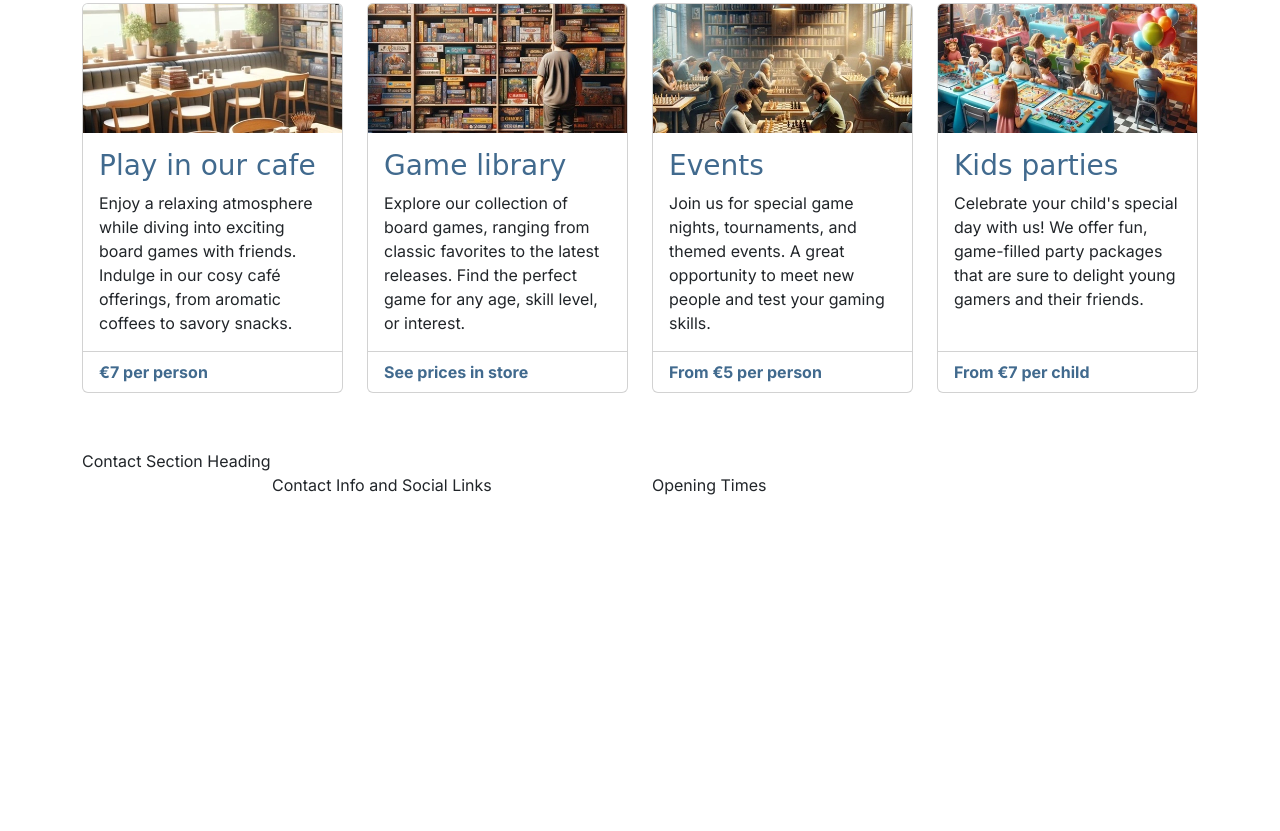
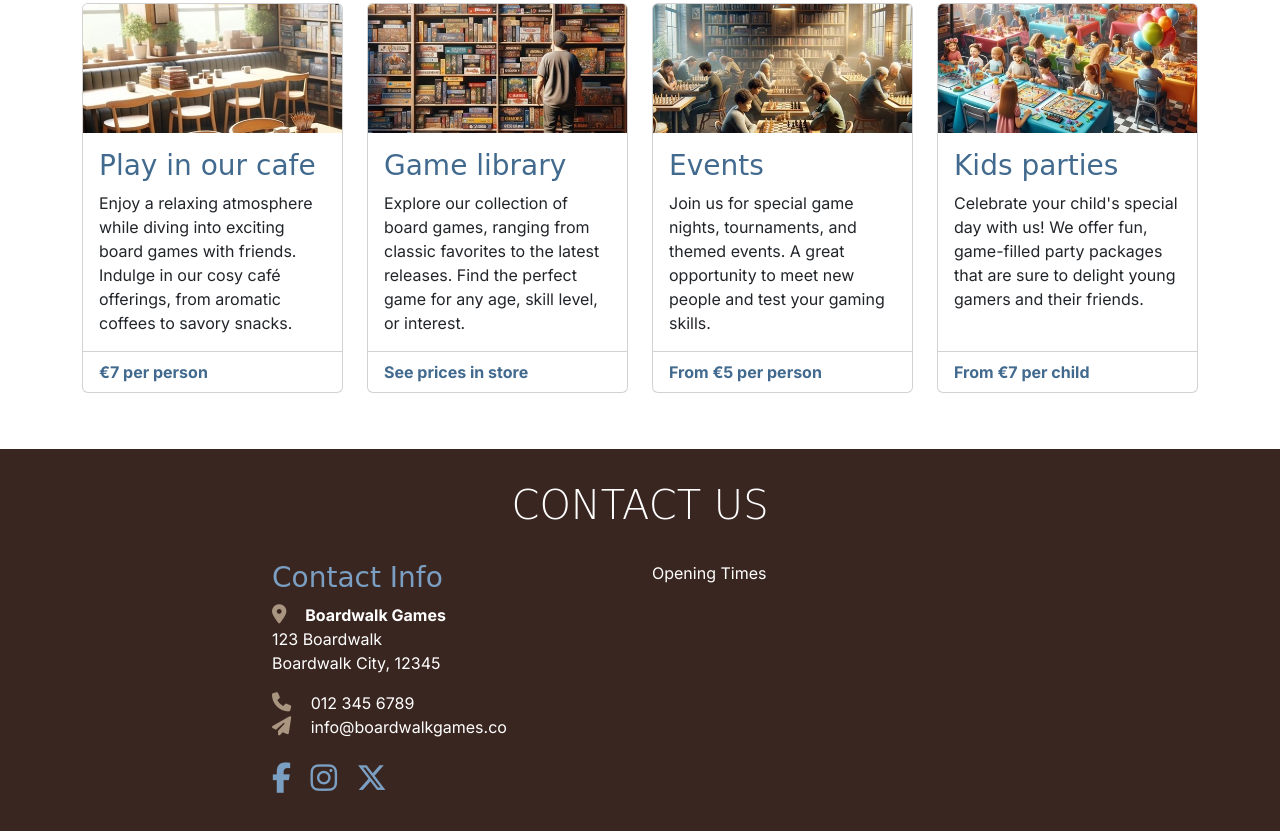
Before and after one commit to TeseoLou/boardwalk-games, a plain HTML site: page index.html in a window 1280 px wide. Shown: the part 655-1486 px from the top of the page. Before the commit the page ends 1152 px from the top, so only its background shows below. Drawn offline with nearby package versions, Linux system fonts and the light colour scheme; a web font is replaced by a local one.

Commit message:
add content and styling to contact section on homepage

```diff
--- a/assets/css/style.css
+++ b/assets/css/style.css
@@ -88,6 +88,38 @@
     border: none;
 }
 
+/* Footer */
+#contact {
+    background-color: var(--primary-color--);
+    color: white;
+    padding-bottom: 3rem;
+}
+
+#contact h2 {
+    color: white;
+}
+
+#contact .sub-heading-color {
+    color: var(--highlight-color-light--);
+}
+
+#contact i {
+    color: var(--secondary-color--);
+    font-size: 1.2rem;
+    margin-right: 15px;
+}
+
+#contact .social-links i {
+    color: var(--highlight-color-light--);
+    font-size: 1.9rem;
+    transition: color 0.3s ease-in-out;
+}
+
+#contact .social-links i:hover {
+    color: var(--secondary-color--);
+}
+
+
 /*
 .container, .row {
     border: 2px solid black;
--- a/index.html
+++ b/index.html
@@ -176,12 +176,30 @@
 
     <!--Footer/Contact-->
     <!--mt-auto to push footer to the bottom of the page-->
-    <footer class="mt-auto">
-        <div class="container">
+    <footer id="contact" class="mt-auto">
+        <div class="container section">
             <div class="row justify-content-center">
-                <div class="col-12">Contact Section Heading</div>
+                <div class="col-12 text-center">
+                    <h2 class="display-6">Contact Us</h2>
+                </div>
                 <!--Contact Info-->
-                <div class="col-12 col-md-6 col-xl-4">Contact Info and Social Links</div>
+                <div class="col-12 col-md-6 col-xl-4">
+                    <h3 class="sub-heading-color">Contact Info</h3>
+                    <address>
+                        <i class="fa-solid fa-location-dot"></i><strong> Boardwalk Games</strong><br>
+                        123 Boardwalk<br>
+                        Boardwalk City, 12345
+                    </address>
+                    <p>
+                    <i class="fa-solid fa-phone"></i> 012 345 6789<br>
+                    <i class="fa-solid fa-paper-plane"></i> info@boardwalkgames.co
+                    </p>
+                    <div class="social-links mt-4">
+                        <a href="http://https://www.facebook.com/" target="_blank" aria-label="link to facebook (opens in new tab)" rel="noopener"><i class="fa-brands fa-facebook-f"></i></i></a>
+                        <a href="http://https://www.instagram.com/" target="_blank" aria-label="link to instagram (opens in new tab)" rel="noopener"><i class="fa-brands fa-instagram"></i></a>
+                        <a href="http://https://x.com/" target="_blank" aria-label="link to x (opens in new tab)" rel="noopener"><i class="fa-brands fa-x-twitter"></i></a>
+                    </div>
+                </div>
                 <!--Opening Times-->
                 <div class="col-12 col-md-6 col-xl-4">Opening Times</div>
             </div>
```
